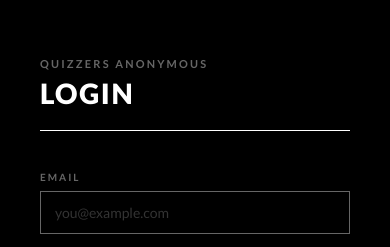
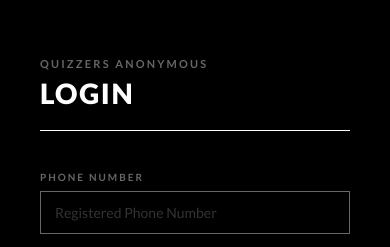
Before and after one commit to Nithish-Surya/QUIZZERS-ANONYMOUS, a website: page public/login.html in a window 390 px wide. Shown: the part 165-412 px from the top of the page. Drawn offline with Linux system fonts and the light colour scheme.

Commit message:
Change email input to phone number in login form
Updated the login form to accept phone number instead of email.

```diff
--- a/public/login.html
+++ b/public/login.html
@@ -136,8 +136,8 @@
         </div>
 
         <div class="field">
-            <label for="email">Email</label>
-            <input id="email" type="email" placeholder="you@example.com">
+            <label for="email">Phone Number</label>
+            <input id="email" type="text" placeholder="Registered Phone Number">
         </div>
 
         <div class="field">
```
